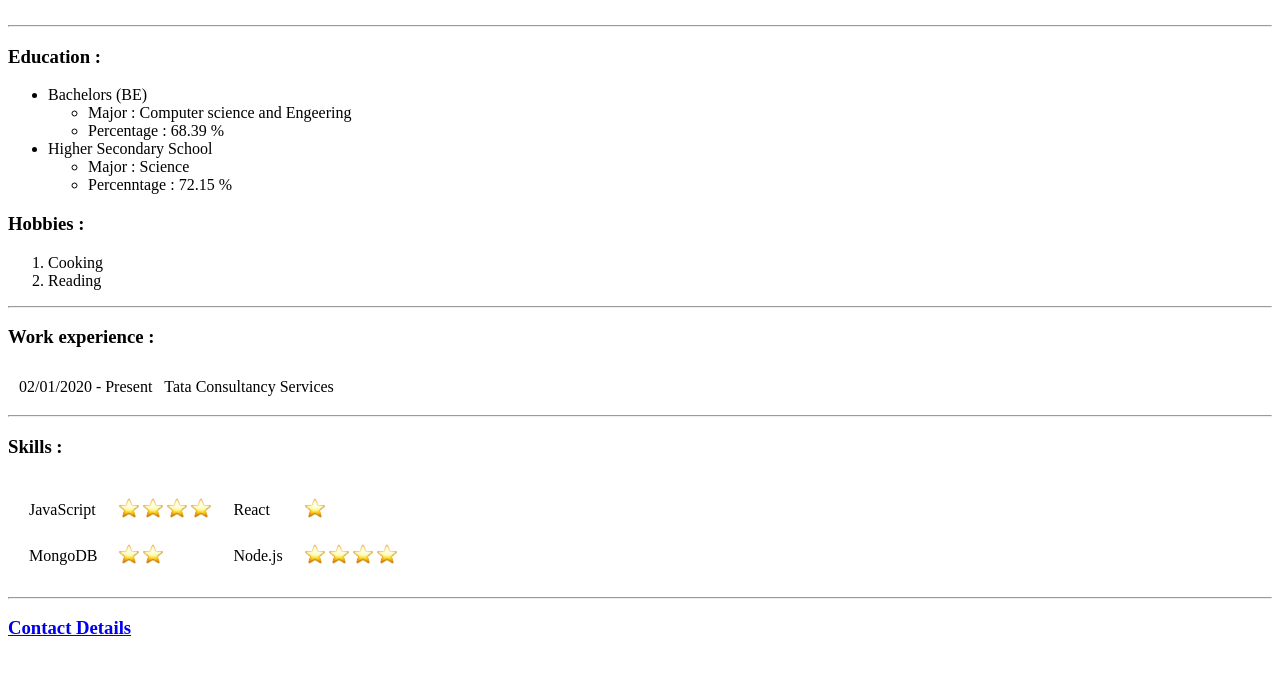
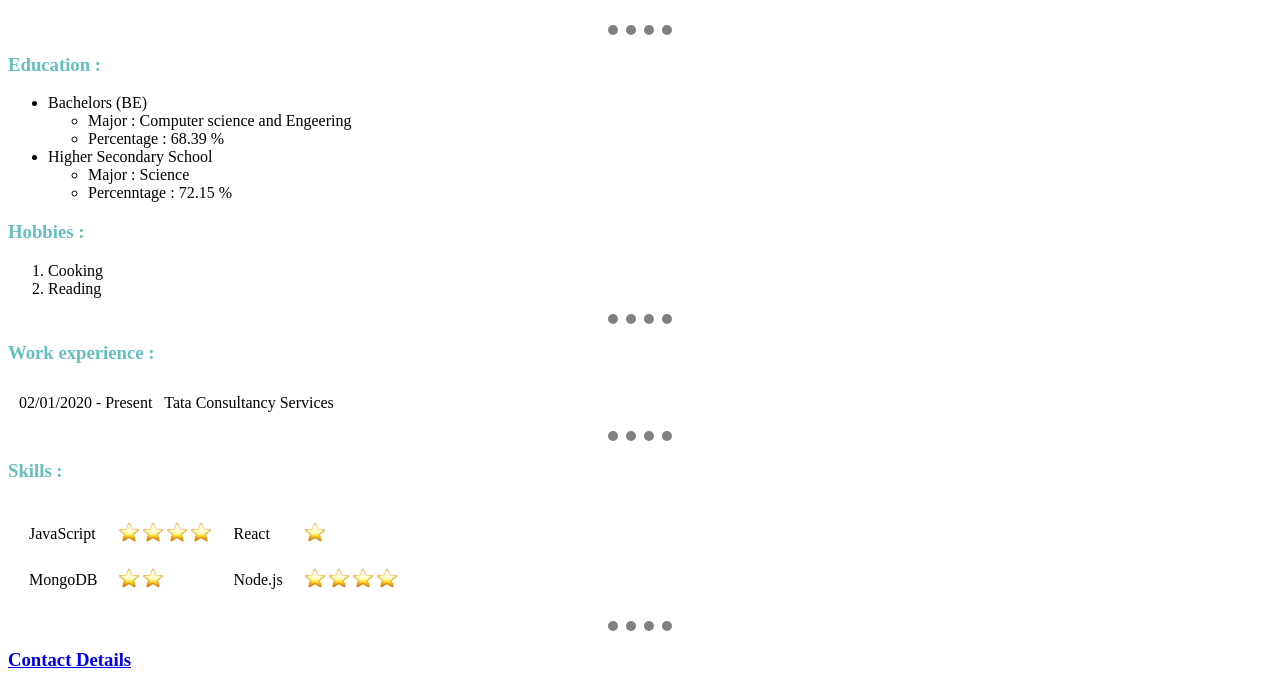
Before and after one commit to smita-dev/PersonalPortfolio, a plain HTML site: page index.html in a window 1280 px wide. Shown: the part 181-871 px from the top of the page. Before the commit the page ends 839 px from the top, so only its background shows below. Drawn offline with Linux system fonts and the light colour scheme.

Commit message:
added style

```diff
--- /dev/null
+++ b/Style/style.css
@@ -0,0 +1,13 @@
+body{
+    background-color:"#e3fdfd";
+}
+hr{
+    border-style: dotted none none;
+    border-width: 10px;
+    border-color: gray;
+    width: 5%;
+    /*height: 40px;*/
+}
+h1,h3{
+   color: #66BFBF;
+}
--- a/index.html
+++ b/index.html
@@ -4,8 +4,9 @@
     <meta charset="UTF-8">
     <meta name="viewport" content="width=device-width, initial-scale=1.0">
     <title>Portfolio Website</title>
+    <link rel="stylesheet" href="Style/style.css"
 </head>
-<body>
+<body >
     <table cellspacing="20">
         <tr>
             <td>
```
Also changed, not shown: contact.html (+1 -0 lines).
